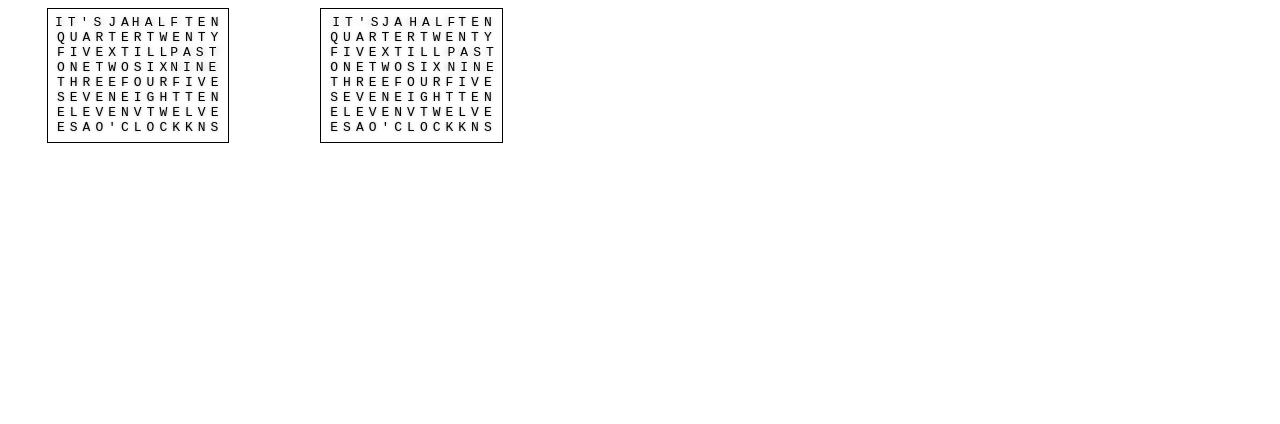
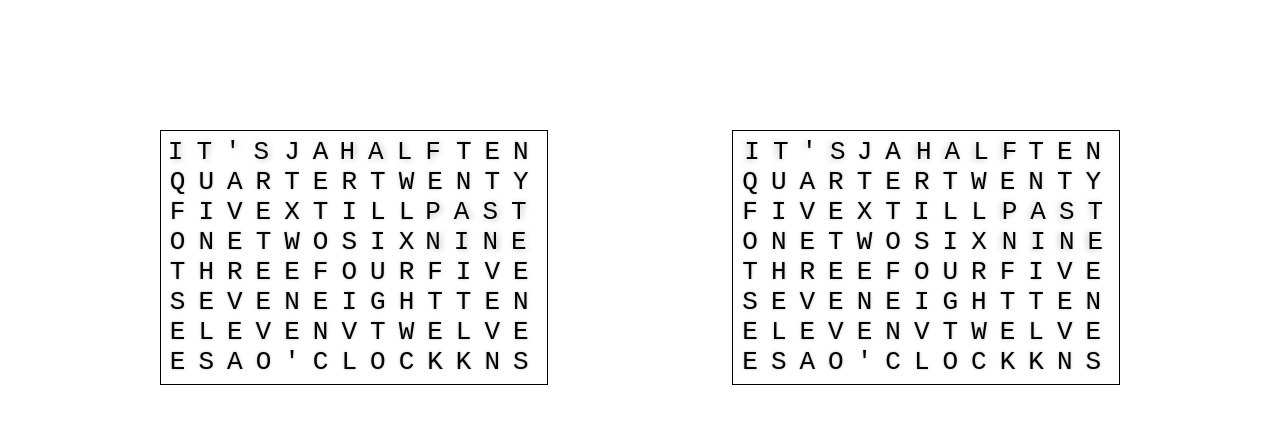
Before and after one commit to allemangD/crossviewwordclock, a plain HTML site: page index.html in a window 1280 px wide. Drawn offline with nearby package versions, Linux system fonts and the light colour scheme.

Commit message:
improve styling

```diff
--- a/index.html
+++ b/index.html
@@ -7,7 +7,8 @@
     <style>
         body {
             font-family: monospace;
-            letter-spacing: 5px;
+            font-size: 2em;
+            letter-spacing: .5em;
         }
 
         .block {
@@ -18,7 +19,9 @@
         }
 
         #wrapper {
-            margin: auto;
+            width: fit-content;
+            height: fit-content;
+            margin: 5em auto;
         }
 
         #left .shift {
@@ -44,7 +47,6 @@
 <body onload="init()">
 
 <div id="wrapper">
-    <!--todo move these to css-->
     <div id="left" class="block"></div>
     <div id="right" class="block"></div>
 </div>
```
